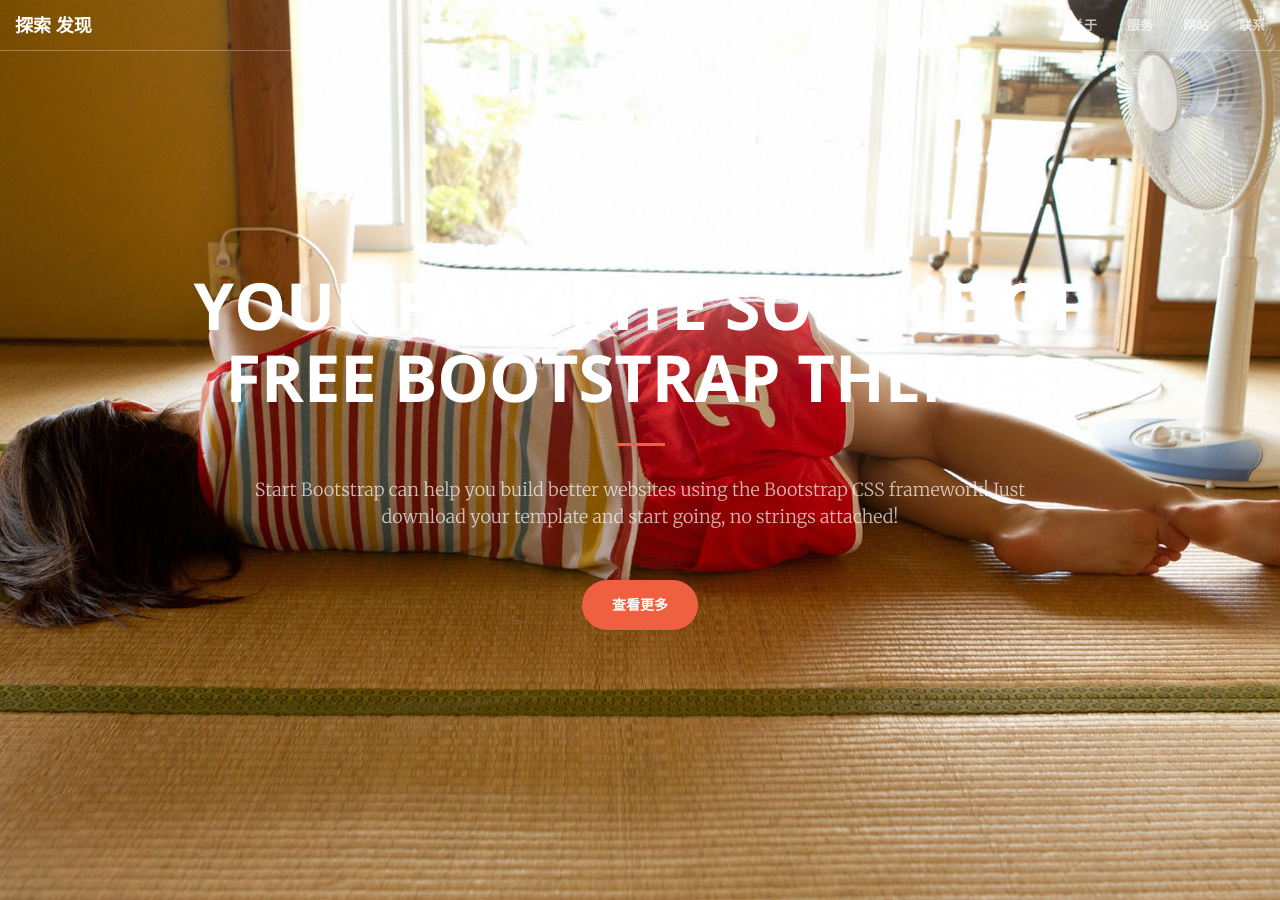
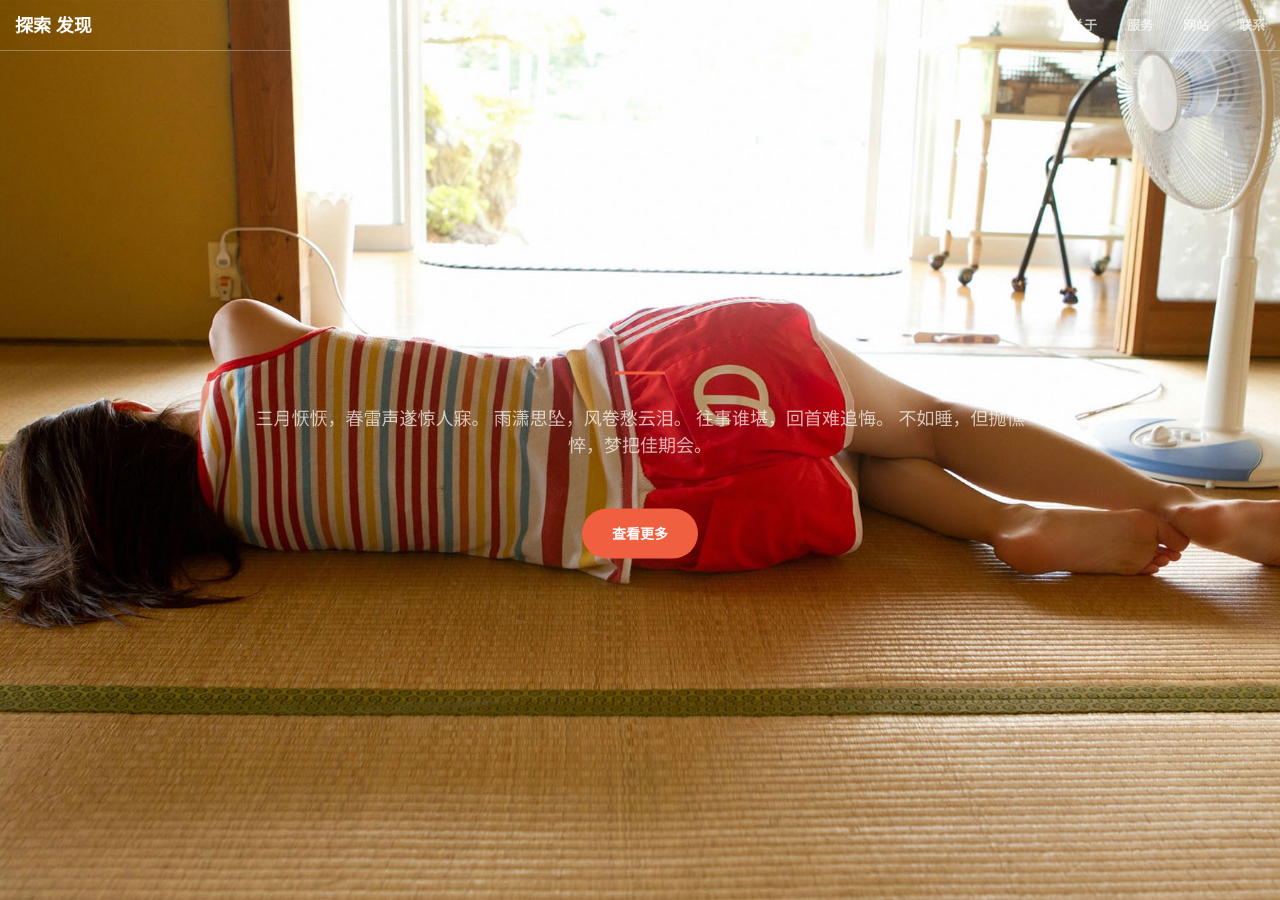
Before and after one commit to Rinaloving/Rinaloving.github.io, a Jekyll site: the page built from index.html, in a window 1280 px wide and 900 px high. Built offline with Jekyll 4.4.1, drawn with Linux system fonts in a browser that asks for light colours; some of the changed text lies outside the part shown.

Commit message:
更新文字

```diff
--- a/_includes/aside.html
+++ b/_includes/aside.html
@@ -1,8 +1,8 @@
   <aside class="bg-dark">
       <div class="container text-center">
           <div class="call-to-action">
-              <h2>Free Download at Start Bootstrap!</h2>
-              <a href="#" class="btn btn-default btn-xl wow tada">Download Now!</a>
+              <h2>闲云潭影日悠悠，物换星移几度秋。</h2>
+              <a href="#" class="btn btn-default btn-xl wow tada">查看更多</a>
           </div>
       </div>
   </aside>
--- a/_includes/call-to-action.html
+++ b/_includes/call-to-action.html
@@ -2,10 +2,11 @@
     <div class="container">
         <div class="row">
             <div class="col-lg-8 col-lg-offset-2 text-center">
-                <h2 class="section-heading">We've got what you need!</h2>
+                <h2 class="section-heading">虞美人·听雨 （宋）蒋捷</h2>
                 <hr class="light">
-                <p class="text-faded">Start Bootstrap has everything you need to get your new website up and running in no time! All of the templates and themes on Start Bootstrap are open source, free to download, and easy to use. No strings attached!</p>
-                <a href="#" class="btn btn-default btn-xl">Get Started!</a>
+                <p class="text-faded"> 少年听雨歌楼上。红烛昏罗帐。壮年听雨客舟中。江阔云低、断雁叫西风。</p>
+				<p class="text-faded"> 而今听雨僧庐下。鬓已星星也。悲欢离合总无情。一任阶前、点滴到天明。 </p>
+
             </div>
         </div>
     </div>
--- a/_includes/head.html
+++ b/_includes/head.html
@@ -6,7 +6,7 @@
     <meta name="description" content="">
     <meta name="author" content="">
 
-    <title>镜花水月</title>
+    <title>雪落の境</title>
 
     <!-- Bootstrap Core CSS -->
     <link rel="stylesheet" href="css/bootstrap.min.css" type="text/css">
--- a/_includes/header.html
+++ b/_includes/header.html
@@ -1,9 +1,9 @@
 <header>
     <div class="header-content">
         <div class="header-content-inner">
-            <h1>Your Favorite Source of Free Bootstrap Themes</h1>
+            <h1></h1>
             <hr>
-            <p>Start Bootstrap can help you build better websites using the Bootstrap CSS framework! Just download your template and start going, no strings attached!</p>
+            <p>三月恹恹，春雷声遂惊人寐。 雨潇思坠，风卷愁云泪。 往事谁堪，回首难追悔。 不如睡，但抛憔悴，梦把佳期会。</p>
             <a href="#about" class="btn btn-primary btn-xl page-scroll">查看更多</a>
         </div>
     </div>
```
